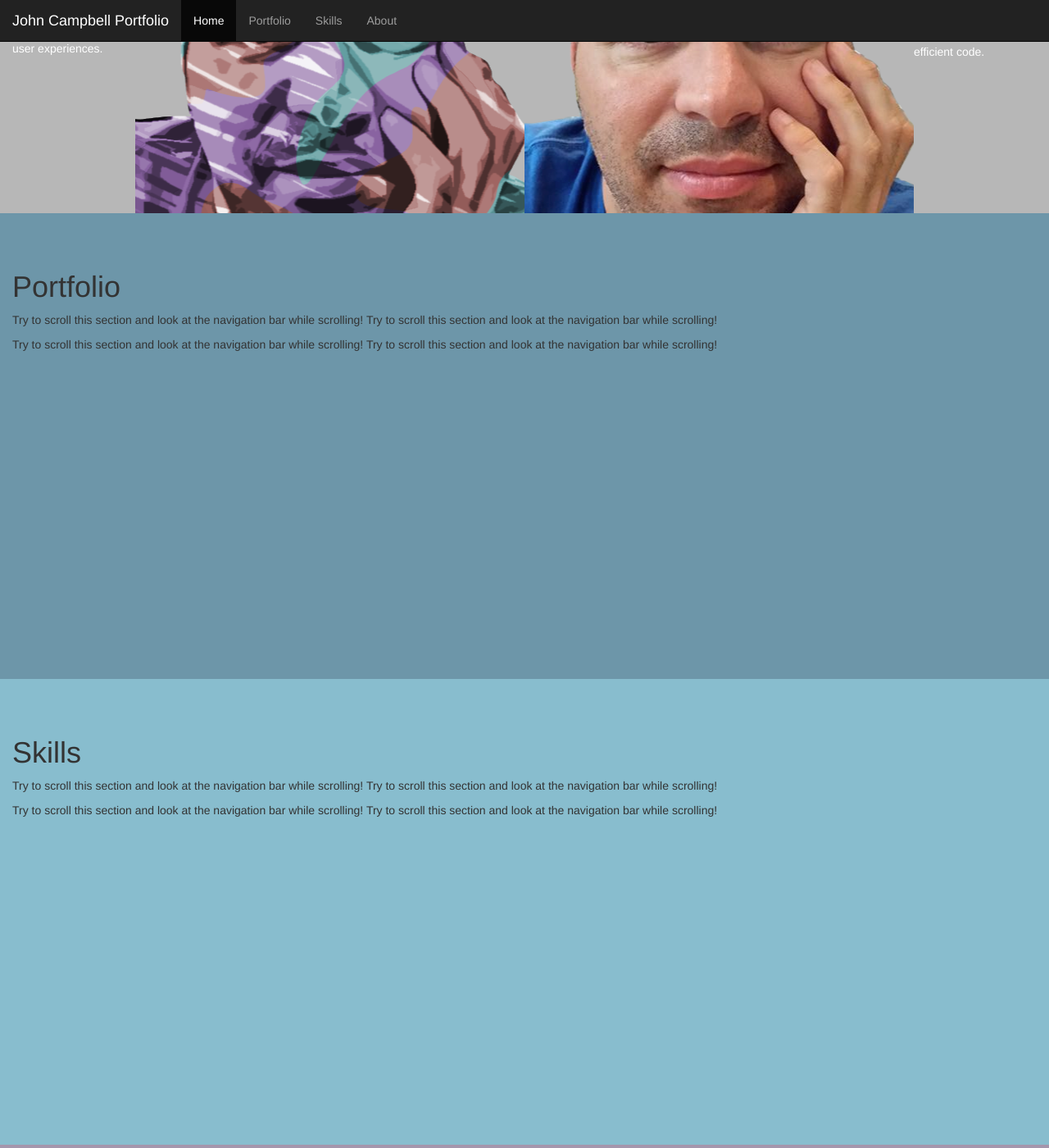
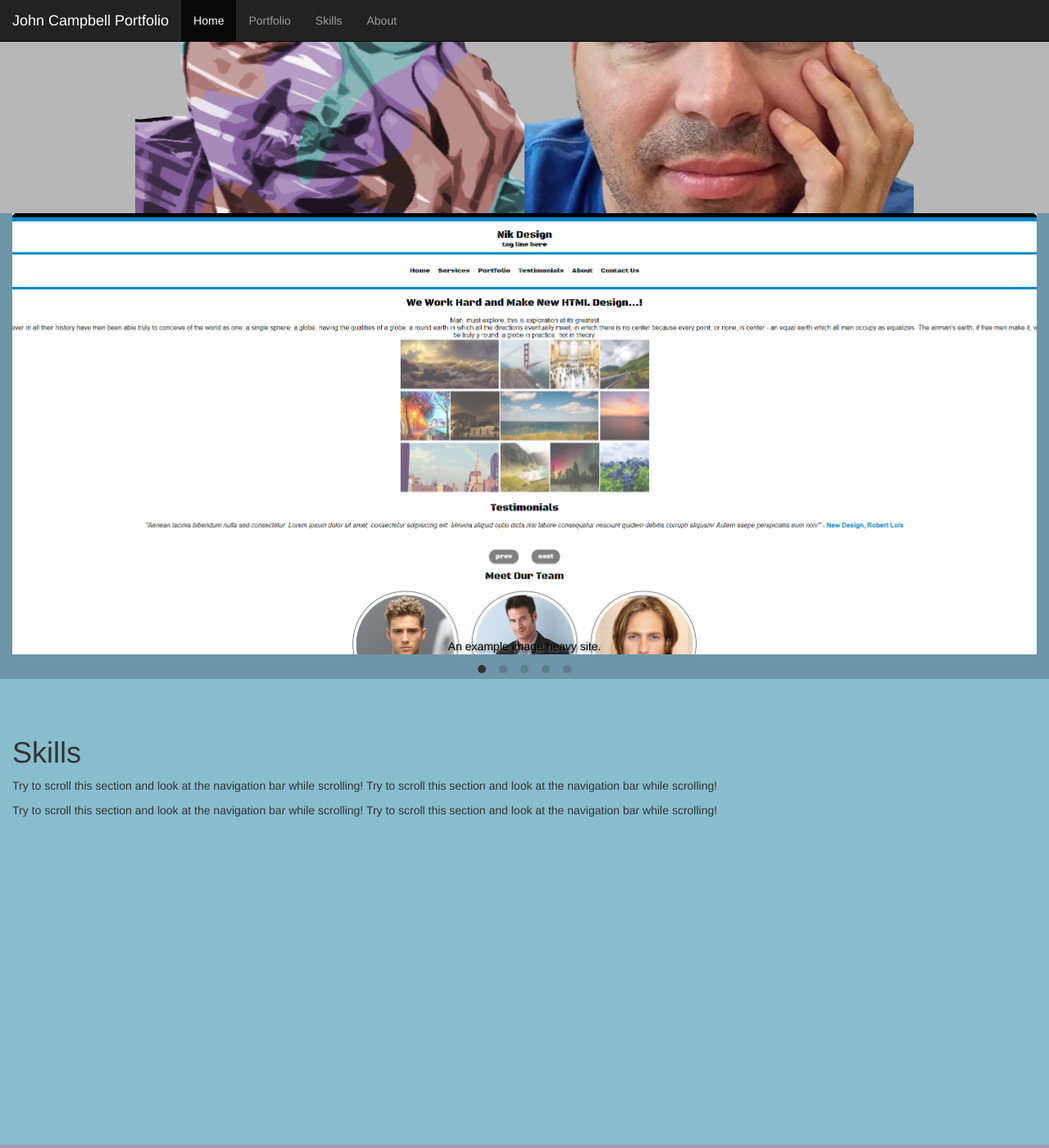
Before and after one commit to Campbell20/portfolio-v3, a Jekyll site: the page built from index.html, in a window 1280 px wide and 1400 px high, scrolled down 308 px. Shown: the whole window at 82% size. Built offline with Jekyll 4.4.1, drawn with Linux system fonts in a browser that asks for light colours; nearby versions of some CDN libraries.

Commit message:
portfolio mostly done

```diff
--- a/_includes/pages/portfolio.html
+++ b/_includes/pages/portfolio.html
@@ -1,5 +1,19 @@
 <div id="portfolio" class="container-fluid portfolio">
-  <h1>Portfolio</h1>
-  <p>Try to scroll this section and look at the navigation bar while scrolling! Try to scroll this section and look at the navigation bar while scrolling!</p>
-  <p>Try to scroll this section and look at the navigation bar while scrolling! Try to scroll this section and look at the navigation bar while scrolling!</p>
+  <div class="carousel" data-flickity>
+    <a href="https://campbell20.github.io/lesson6-challenge-day2/" class="carousel-cell example-1">
+      An example image heavy site.
+    </a>
+    <a href="https://campbell20.github.io/eagle-lube-pleasanton-texas/" class="carousel-cell example-2">
+      A freelance website created within a week.
+    </a>
+    <a href="https://campbell20.github.io/lesson6-challenge/" class="carousel-cell example-3">
+      An example of an e-commerce site.
+    </a>
+    <a href="https://campbell20.github.io/Lesson4-Challenge-Day2/" class="carousel-cell example-4">
+      An example of a scheduling site.
+    </a>
+    <a href="https://campbell20.github.io/Lesson4-Challenge/" class="carousel-cell example-5">
+      An example of a blogging site.
+    </a>
+  </div>
 </div>
--- a/_layouts/default.html
+++ b/_layouts/default.html
@@ -5,10 +5,12 @@
     <title>{{ page.title }}</title>
     <meta charset="UTF-8" />
     <meta name="viewport" content="width=device-width, initial-scale=1, maximum-scale=2, minimum-scale=.5, user-scalable=yes">
+
     <!--css cdns-->
     <link rel="stylesheet" href="{{ site.github.url }}/css/main.css" type="text/css" />
     <link rel="stylesheet" href="https://maxcdn.bootstrapcdn.com/bootstrap/3.3.7/css/bootstrap.min.css">
     <link rel="stylesheet" href="https://cdnjs.cloudflare.com/ajax/libs/animate.css/3.5.2/animate.min.css">
+    <link rel="stylesheet" href="https://unpkg.com/flickity@2/dist/flickity.css">
 
     <!--fonts-->
     <link href="https://fonts.googleapis.com/css?family=Permanent+Marker" rel="stylesheet">
@@ -17,6 +19,9 @@
     <!--javascript cdns-->
     <script src="https://ajax.googleapis.com/ajax/libs/jquery/3.2.1/jquery.min.js"></script>
     <script src="https://maxcdn.bootstrapcdn.com/bootstrap/3.3.7/js/bootstrap.min.js"></script>
+    <script src="https://unpkg.com/flickity@2/dist/flickity.pkgd.js"></script>
+
+    <!--local javascript files-->
     <script type="text/javascript" src="/scripts/frontpage.js"></script>
 
 </head>
--- a/_sass/0-tools/media-queries.scss
+++ b/_sass/0-tools/media-queries.scss
@@ -3,18 +3,6 @@
 **/
 
 @media screen and (min-width: 320px) {
-  // .page::before {
-  //   content: "320px";
-  //   font-family: Arial, sans-serif;
-  //   color: green;
-  //   position: fixed;
-  //   top: 0;
-  //   left: 0;
-  //   font-weight: 700;
-  //   margin: 5px;
-  //   font-size: 2.4rem;
-  //   z-index: 9999;
-  // }
   .frontpage-mobile {
     display: flex;
   }
@@ -27,20 +15,29 @@
   [class*='tablet-text'] {
     display: none;
   }
+  [class*='example-'] {
+    background-size: cover;
+  }
+  .example-1 {
+    background-image: url(../images/portfolio/mobile-sized-examples/mobile-example1.jpg);
+  }
+  .example-2 {
+    background-image: url(../images/portfolio/mobile-sized-examples/mobile-example2.jpg);
+  }
+  .example-3 {
+    background-image: url(../images/portfolio/mobile-sized-examples/mobile-example3.jpg);
+  }
+  .example-4 {
+    background-image: url(../images/portfolio/mobile-sized-examples/mobile-example4.jpg);
+  }
+  .example-5 {
+    background-image: url(../images/portfolio/mobile-sized-examples/mobile-example5.jpg);
+  }
 }
 
-@media screen and (min-width: 480px) {
-  // .page::before {
-  //   content: "480px";
-  //   color: maroon;
-  // }
-}
+@media screen and (min-width: 480px) {}
 
 @media screen and (min-width: 620px) {
-  // .page::before {
-  //   content: "620px";
-  //   color: orange;
-  // }
   .frontpage-mobile {
     background-size: contain;
     background-position: 50% 0;
@@ -51,20 +48,14 @@
   [class*='tablet-text'] {
     display: block;
   }
+  [class*='example-'] {
+    background-size: contain;
+  }
 }
 
-@media screen and (min-width: 810px) {
-  // .page::before {
-  //   content: "810px";
-  //   color: black;
-  // }
-}
+@media screen and (min-width: 810px) {}
 
 @media screen and (min-width: 1024px) {
-  // .page::before {
-  //   content: "1400px";
-  //   color: red;
-  // }
   .frontpage-mobile {
     display: none;
   }
@@ -78,4 +69,22 @@
     -moz-transition: width 500ms ease-in-out;
     transition: width 500ms ease-in-out;
   }
+  [class*='example-'] {
+    background-size: cover;
+  }
+  .example-1 {
+    background-image: url(../images/portfolio/laptop-sized-examples/example1.jpg);
+  }
+  .example-2 {
+    background-image: url(../images/portfolio/laptop-sized-examples/example2.jpg);
+  }
+  .example-3 {
+    background-image: url(../images/portfolio/laptop-sized-examples/example3.jpg);
+  }
+  .example-4 {
+    background-image: url(../images/portfolio/laptop-sized-examples/example4.jpg);
+  }
+  .example-5 {
+    background-image: url(../images/portfolio/laptop-sized-examples/example5.jpg);
+  }
 }
--- a/_sass/2-modules/frontpage.scss
+++ b/_sass/2-modules/frontpage.scss
@@ -1,17 +1,18 @@
 [class*='frontpage'] {
     flex-flow: row nowrap;
     background-color: #b7b7b7;
-    height: 568px;
     width: 100%;
 }
 
 .frontpage {
+    height: 568px;
     padding-top: 50px;
     display: flex;
     justify-content: center;
 }
 
 .frontpage-mobile {
+    height: 100%;
     justify-content: space-around;
     align-items: center;
     background-image: url(../images/frontpage/halfandhalf-john.png);
@@ -36,11 +37,13 @@
 .mobile-text-1 h1 {
     font-family: 'Permanent Marker', cursive;
     font-size: 234%;
+    text-shadow: -4px 6px 1px black;
 }
 
 .mobile-text-2 h1 {
     font-family: 'VT323', monospace;
     font-size: 285%;
+    text-shadow: 4px 6px 1px black;
 }
 
 [class*='tablet-text'] {
@@ -55,12 +58,21 @@
     display: none;
     flex-flow: column nowrap;
     align-items: center;
+    margin-bottom: 260px;
 }
 
 [class*='laptop-text'] p {
     text-align: left;
     min-width: 150px;
     max-width: 150px;
+}
+
+.laptop-text-1 h1 {
+    text-shadow: -4px 6px 1px black;
+}
+
+.laptop-text-2 h1 {
+    text-shadow: 4px 6px 1px black;
 }
 
 [class*='col-'] {
--- a/_sass/2-modules/portfolio.scss
+++ b/_sass/2-modules/portfolio.scss
@@ -1,6 +1,85 @@
 #portfolio {
-    padding-top: 50px;
     background-color: #6d96a9;
     height: 568px;
     width: 100%;
 }
+
+
+/* external css: flickity.css */
+
+* {
+    box-sizing: border-box;
+}
+
+body {
+    font-family: sans-serif;
+}
+
+.carousel {
+    background: #FAFAFA;
+    // margin: 0 60px;
+    /* space for prev/next buttons */
+}
+
+.carousel-cell {
+    width: 100%;
+    height: 538px;
+    margin-right: 10px;
+    background-color: #6d96a9;
+    border-radius: 5px;
+    counter-increment: gallery-cell;
+}
+
+
+/* smaller, dark, rounded square */
+
+.flickity-prev-next-button {
+    width: 30px;
+    height: 30px;
+    border-radius: 5px;
+    background: #333;
+}
+
+.flickity-prev-next-button:hover {
+    background: #F90;
+}
+
+
+/* arrow color */
+
+.flickity-prev-next-button .arrow {
+    fill: white;
+}
+
+.flickity-prev-next-button.no-svg {
+    color: white;
+}
+
+
+/* position outside */
+
+.flickity-prev-next-button.previous {
+    left: -40px;
+}
+
+.flickity-prev-next-button.next {
+    right: -40px;
+}
+
+[class*='example-'] {
+    display: flex;
+    color: black;
+    text-shadow: 2px 2px 4px #777;
+    justify-content: center;
+    align-items: flex-end;
+    text-align: center;
+    background-attachment: local;
+    background-repeat: no-repeat;
+    background-position: 50%;
+}
+
+
+[class*='example-'] a{
+    text-decoration: none;
+    color: black;
+}
```
Also changed, not shown: images/portfolio/laptop-sized-examples/example1.jpg (added), images/portfolio/laptop-sized-examples/example2.jpg (added), images/portfolio/laptop-sized-examples/example3.jpg (added), images/portfolio/laptop-sized-examples/example4.jpg (added), images/portfolio/laptop-sized-examples/example5.jpg (added), images/portfolio/mobile-sized-examples/mobile-example1.jpg (added), images/portfolio/mobile-sized-examples/mobile-example2.jpg (added), images/portfolio/mobile-sized-examples/mobile-example3.jpg (added), images/portfolio/mobile-sized-examples/mobile-example4.jpg (added), images/portfolio/mobile-sized-examples/mobile-example5.jpg (added).
